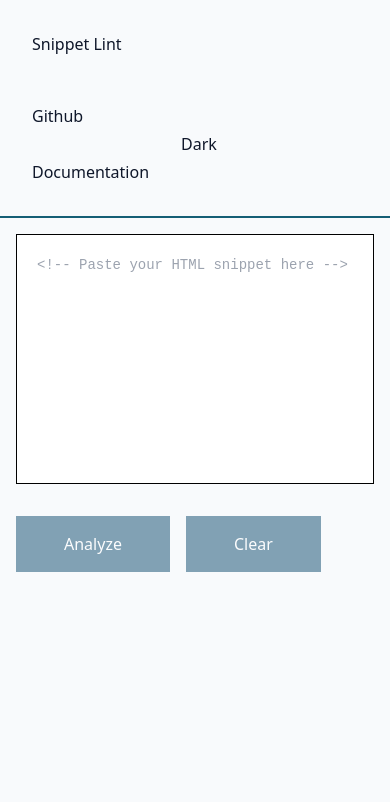
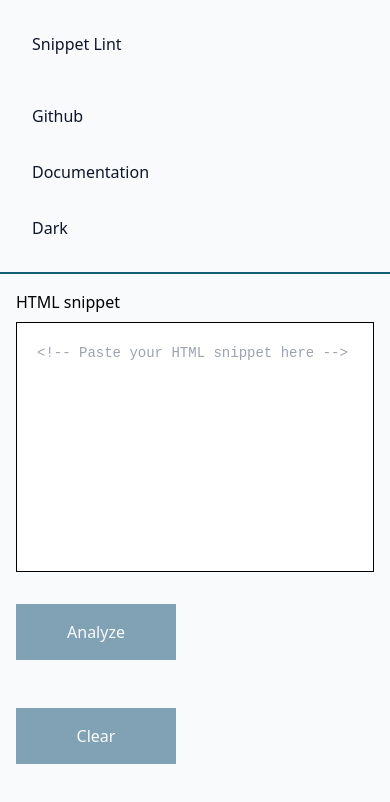
Before and after one commit to DavideCannerozzi/SnippetLint, a React (Vite) app: page / in a window 390 px wide. Shown: the top 802 px of the page. Built offline with nearby package versions, Linux system fonts and the light colour scheme.

Commit message:
Improve editor accessibility and responsive layout

```diff
--- a/src/App.tsx
+++ b/src/App.tsx
@@ -43,7 +43,7 @@ function App() {
           theme={theme}
           handleEditorKeyDown={handleEditorKeyDown}
         />
-        <section className="flex items-center gap-4">
+        <section className="flex flex-col items-start gap-4 sm:flex-row sm:items-center">
           <AnalyzerButton
             code={code}
             handleAnalyze={handleAnalyze}
--- a/src/components/CodeEditor/CodeEditor.tsx
+++ b/src/components/CodeEditor/CodeEditor.tsx
@@ -11,8 +11,15 @@ export default function CodeEditor({
   handleEditorKeyDown,
 }: CodeEditorProps) {
   return (
+    <>
+      <label htmlFor="code-editor" className="block mb-2 font-medium">
+        HTML snippet
+      </label>
       <Editor
+        className="focus-within:outline focus-within:outline-2 focus-within:outline-blue-400"
+        textareaClassName="focus:outline-none"
         value={code}
+        textareaId="code-editor"
         onValueChange={(code) => setCode(code)}
         highlight={(code) => highlight(code, languages.js)}
         padding={20}
@@ -29,5 +36,6 @@ export default function CodeEditor({
         }}
         onKeyDown={handleEditorKeyDown}
       />
+    </>
   );
 }
--- a/src/components/Header/Header.tsx
+++ b/src/components/Header/Header.tsx
@@ -4,8 +4,8 @@ export default function Header({ theme, handleTheme }: ThemeProps) {
   return (
     <header className="flex flex-col md:flex-row justify-between border-b-2 border-b-cyan-800 p-8 text-slate-900 dark:text-slate-100 ">
       <h1>Snippet Lint</h1>
-      <nav>
-        <div className="flex items-center gap-8 md:gap-24 mt-12 md:mt-0">
+      <div className="mt-12 flex flex-col items-start gap-8 md:mt-0 md:flex-row md:items-center md:gap-24">
+        <nav>
           <ul className="flex flex-col md:flex-row gap-8 md:gap-24 m-0 p-0 list-none">
             <li>
               <a
@@ -26,9 +26,9 @@ export default function Header({ theme, handleTheme }: ThemeProps) {
               </a>
             </li>
           </ul>
-          <button onClick={handleTheme}>{theme ? "Light" : "Dark"}</button>
-        </div>
-      </nav>
+        </nav>
+        <button onClick={handleTheme}>{theme ? "Light" : "Dark"}</button>
+      </div>
     </header>
   );
 }
--- a/src/components/PrimaryButton/PrimaryButton.tsx
+++ b/src/components/PrimaryButton/PrimaryButton.tsx
@@ -8,7 +8,7 @@ export default function PrimaryButton({
 }: PrimaryButtonProps) {
   return (
     <button
-      className={`${disabled ? "bg-sky-900 opacity-50 cursor-not-allowed" : "bg-sky-900"} mt-8 px-12 py-4 text-white focus-visible:outline-none focus-visible:ring-2 focus-visible:ring-cyan-400 focus-visible:ring-offset-2 focus-visible:ring-offset-slate-50 dark:focus-visible:ring-cyan-300 dark:focus-visible:ring-offset-slate-900`}
+      className={`${disabled ? "bg-sky-900 opacity-50 cursor-not-allowed" : "bg-sky-900"} w-40 mt-8 px-12 py-4 text-white focus-visible:outline-none focus-visible:ring-2 focus-visible:ring-cyan-400 focus-visible:ring-offset-2 focus-visible:ring-offset-slate-50 dark:focus-visible:ring-cyan-300 dark:focus-visible:ring-offset-slate-900`}
       onClick={onClick}
       disabled={disabled}
       ref={buttonsRef}
```
Lines whose indentation alone changed are shown as unchanged.
